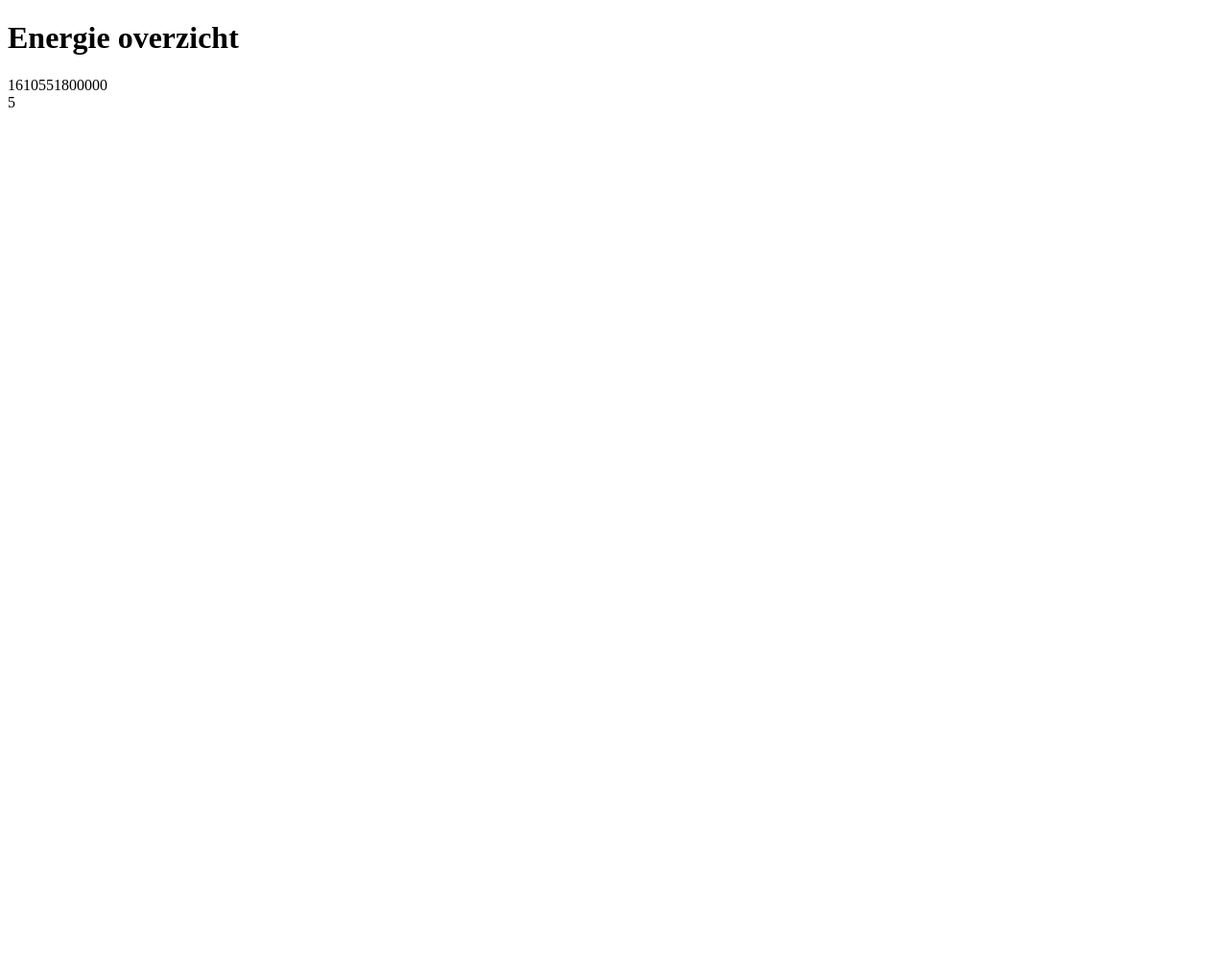
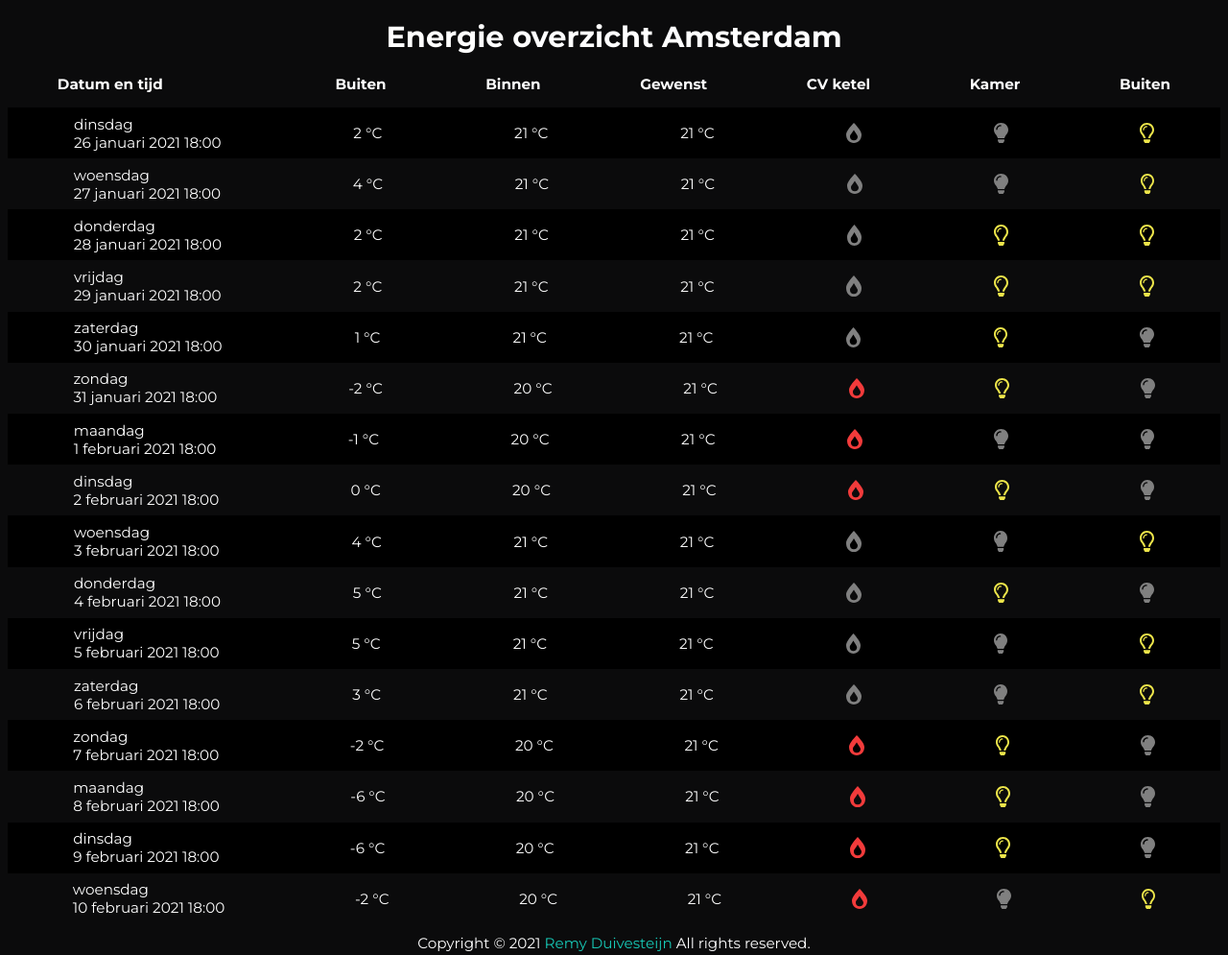
Before and after one commit to Remy2072/Frontend, a plain HTML site: page opdracht-1/index.html in a window 1280 px wide. Shown: the whole page at 96% size. Before the commit the page ends 800 px from the top, so only its background shows below. Drawn offline with Linux system fonts and the light colour scheme.

Commit message:
opdracht-1 af

```diff
--- /dev/null
+++ b/opdracht-1/assets/scripts/data.js
@@ -0,0 +1,130 @@
+const energieData = [
+  {
+    tijd: Date.parse("26 Jan 2021 18:00"),
+    tempBuiten: 2,
+    tempBinnen: 21,
+    tempGewenst: 21,
+    lichtKamer: false,
+    lichtBuiten: true,
+  },
+  {
+    tijd: Date.parse("27 Jan 2021 18:00"),
+    tempBuiten: 4,
+    tempBinnen: 21,
+    tempGewenst: 21,
+    lichtKamer: false,
+    lichtBuiten: true,
+  },
+  {
+    tijd: Date.parse("28 Jan 2021 18:00"),
+    tempBuiten: 2,
+    tempBinnen: 21,
+    tempGewenst: 21,
+    lichtKamer: true,
+    lichtBuiten: true,
+  },
+  {
+    tijd: Date.parse("29 Jan 2021 18:00"),
+    tempBuiten: 2,
+    tempBinnen: 21,
+    tempGewenst: 21,
+    lichtKamer: true,
+    lichtBuiten: true,
+  },
+  {
+    tijd: Date.parse("30 Jan 2021 18:00"),
+    tempBuiten: 1,
+    tempBinnen: 21,
+    tempGewenst: 21,
+    lichtKamer: true,
+    lichtBuiten: false,
+  },
+  {
+    tijd: Date.parse("31 Jan 2021 18:00"),
+    tempBuiten: -2,
+    tempBinnen: 20,
+    tempGewenst: 21,
+    lichtKamer: true,
+    lichtBuiten: false,
+  },
+  {
+    tijd: Date.parse("1 Feb 2021 18:00"),
+    tempBuiten: -1,
+    tempBinnen: 20,
+    tempGewenst: 21,
+    lichtKamer: false,
+    lichtBuiten: false,
+  },
+  {
+    tijd: Date.parse("2 Feb 2021 18:00"),
+    tempBuiten: 0,
+    tempBinnen: 20,
+    tempGewenst: 21,
+    lichtKamer: true,
+    lichtBuiten: false,
+  },
+  {
+    tijd: Date.parse("3 Feb 2021 18:00"),
+    tempBuiten: 4,
+    tempBinnen: 21,
+    tempGewenst: 21,
+    lichtKamer: false,
+    lichtBuiten: true,
+  },
+  {
+    tijd: Date.parse("4 Feb 2021 18:00"),
+    tempBuiten: 5,
+    tempBinnen: 21,
+    tempGewenst: 21,
+    lichtKamer: true,
+    lichtBuiten: false,
+  },
+  {
+    tijd: Date.parse("5 Feb 2021 18:00"),
+    tempBuiten: 5,
+    tempBinnen: 21,
+    tempGewenst: 21,
+    lichtKamer: false,
+    lichtBuiten: true,
+  },
+  {
+    tijd: Date.parse("6 Feb 2021 18:00"),
+    tempBuiten: 3,
+    tempBinnen: 21,
+    tempGewenst: 21,
+    lichtKamer: false,
+    lichtBuiten: true,
+  },
+  {
+    tijd: Date.parse("7 Feb 2021 18:00"),
+    tempBuiten: -2,
+    tempBinnen: 20,
+    tempGewenst: 21,
+    lichtKamer: true,
+    lichtBuiten: false,
+  },
+  {
+    tijd: Date.parse("8 Feb 2021 18:00"),
+    tempBuiten: -6,
+    tempBinnen: 20,
+    tempGewenst: 21,
+    lichtKamer: true,
+    lichtBuiten: false,
+  },
+  {
+    tijd: Date.parse("9 Feb 2021 18:00"),
+    tempBuiten: -6,
+    tempBinnen: 20,
+    tempGewenst: 21,
+    lichtKamer: true,
+    lichtBuiten: false,
+  },
+  {
+    tijd: Date.parse("10 Feb 2021 18:00"),
+    tempBuiten: -2,
+    tempBinnen: 20,
+    tempGewenst: 21,
+    lichtKamer: false,
+    lichtBuiten: true,
+  },
+];
--- /dev/null
+++ b/opdracht-1/assets/scripts/main.js
@@ -0,0 +1,129 @@
+const uitvoer = document.getElementById("uitvoer");
+let dataObject;
+
+const weekNaam = (num) => {
+  switch (num) {
+    case 0:
+      return "zondag";
+      break;
+    case 1:
+      return "maandag";
+      break;
+    case 2:
+      return "dinsdag";
+      break;
+    case 3:
+      return "woensdag";
+      break;
+    case 4:
+      return "donderdag";
+      break;
+    case 5:
+      return "vrijdag";
+      break;
+    case 6:
+      return "zaterdag";
+      break;
+    default:
+      return num;
+  }
+};
+
+const maandNaam = (num) => {
+  switch (num) {
+    case 0:
+      return "januari";
+      break;
+    case 1:
+      return "februari";
+      break;
+    case 2:
+      return "maart";
+      break;
+    case 3:
+      return "april";
+      break;
+    case 4:
+      return "mei";
+      break;
+    case 5:
+      return "juni";
+      break;
+    case 6:
+      return "july";
+      break;
+    case 7:
+      return "augustus";
+      break;
+    case 8:
+      return "september";
+      break;
+    case 9:
+      return "oktober";
+      break;
+    case 10:
+      return "november";
+      break;
+    case 11:
+      return "december ";
+      break;
+    default:
+      return num;
+  }
+};
+
+const maakDatum = (num) => {
+  let datum = new Date(num);
+
+  let dagWeek = datum.getDay();
+  let dagMaand = datum.getDate();
+  let maand = datum.getMonth();
+  let jaar = datum.getFullYear();
+  let uren = datum.getHours();
+  if (uren < 10) {
+    uren = "0" + uren;
+  }
+
+  let minuten = datum.getMinutes();
+  if (minuten < 10) {
+    minuten = "0" + minuten;
+  }
+
+  return `${weekNaam(dagWeek)} <br>
+    ${dagMaand} ${maandNaam(maand)} ${jaar} ${uren}:${minuten}`;
+};
+
+const uitvoeren = () => {
+  let html = "";
+  dataObject.forEach((obj) => {
+    html += `<div class="rij">`;
+    html += `<div>${maakDatum(obj.tijd)}</div>`;
+    html += `<div>${obj.tempBuiten} &deg;C</div>`;
+    html += `<div>${obj.tempBinnen} &deg;C</div>`;
+    html += `<div>${obj.tempGewenst} &deg;C</div>`;
+    if (obj.tempGewenst > obj.tempBinnen) {
+      html += `<div> <img class="icons" src="icons/vlam.svg" alt="CV Aan"> </div>`;
+    } else {
+      html += `<div> <img class="icons" src="icons/vlamUIt.svg" alt="CV Uit"> </div>`;
+    }
+
+    obj.lichtKamer
+      ? (html += `<div> <img class="icons" src="icons/lampAan.svg" alt="Lamp Aan"> </div>`)
+      : (html += `<div> <img class="icons" src="icons/lampUIt.svg" alt="Lamp Uit"> </div>`);
+    obj.lichtBuiten
+      ? (html += `<div> <img class="icons" src="icons/lampAan.svg" alt="Lamp Aan"> </div>`)
+      : (html += `<div> <img class="icons" src="icons/lampUIt.svg" alt="Lamp Uit"> </div>`);
+    html += "</div>";
+  });
+
+  uitvoer.innerHTML = html;
+};
+
+const starten = () => {
+  dataObject = energieData;
+  uitvoeren();
+};
+
+document.addEventListener("DOMContentLoaded", () => {
+  starten();
+});
--- /dev/null
+++ b/opdracht-1/assets/styles/style.css
@@ -0,0 +1,53 @@
+@import url("https://fonts.googleapis.com/css2?family=Montserrat:wght@200;300;400;500;600;700;900&display=swap");
+
+body {
+  font-family: "Montserrat", sans-serif;
+  background-color: #0b0b0c;
+  color: white;
+  color: white;
+  font-size: 95%;
+}
+
+#titel {
+  display: flex;
+  justify-content: space-around;
+}
+
+.icons {
+  height: 1.4em;
+}
+
+.rij {
+  display: flex;
+  justify-content: space-around;
+}
+
+.rij:nth-child(odd) {
+  background-color: black;
+}
+
+.rij > div {
+  padding: 0.5em 1em;
+  display: flex;
+  align-items: center;
+}
+
+#uitvoerKop {
+  display: flex;
+  font-weight: 700;
+  justify-content: space-around;
+  padding-bottom: 1em;
+}
+
+.tijd {
+  margin-right: 5em;
+}
+
+#naam {
+  text-align: center;
+  margin-top: -15px;
+}
+
+#Remy {
+  color: #17c9b7;
+}
--- a/opdracht-1/dataUitvoer.js
+++ /dev/null
@@ -1,18 +0,0 @@
-const uitvoer = document.getElementById('uitvoer');
-let dataObject;
-
-
-const uitvoeren = () => {
-    // deze functie voert de data uit in de div met de ID uitvoer
-    uitvoer.innerHTML = `<div>${dataObject[0].tijd}</div>`;
-    uitvoer.innerHTML += `<div>${dataObject[1].tempBuiten}</div>`;
-}
-
-const starten = () => {
-    // de data array in onze dataObject stoppen
-    dataObject = energieData;
-    // data uitvoeren
-    uitvoeren();
-}
-
-document.addEventListener('DOMContentLoaded', starten)
--- a/opdracht-1/huisData.js
+++ /dev/null
@@ -1,125 +0,0 @@
-// Een JS-object dat alle energie-data van het huis bevat
-
-const energieData = [
-    {
-        tijd: Date.parse('13 Jan 2021 15:30'),
-        tempBuiten: 5,
-        tempBinnen: 19,
-        tempGewenst: 19,
-        lichtKamer: false,
-        lichtBuiten: false
-    },
-    {
-        tijd: Date.parse('13 Jan 2021 15:40'),
-        tempBuiten: 5,
-        tempBinnen: 19,
-        tempGewenst: 19,
-        lichtKamer: false,
-        lichtBuiten: false
-    }, {
-        tijd: Date.parse('13 Jan 2021 15:50'),
-        tempBuiten: 5,
-        tempBinnen: 18,
-        tempGewenst: 19,
-        lichtKamer: false,
-        lichtBuiten: false
-    }, {
-        tijd: Date.parse('13 Jan 2021 16:00'),
-        tempBuiten: 5,
-        tempBinnen: 18,
-        tempGewenst: 19,
-        lichtKamer: false,
-        lichtBuiten: false
-    }, {
-        tijd: Date.parse('13 Jan 2021 16:10'),
-        tempBuiten: 5,
-        tempBinnen: 19,
-        tempGewenst: 19,
-        lichtKamer: false,
-        lichtBuiten: false
-    },  {
-        tijd: Date.parse('13 Jan 2021 16:20'),
-        tempBuiten: 4,
-        tempBinnen: 19,
-        tempGewenst: 19,
-        lichtKamer: false,
-        lichtBuiten: false
-    }, {
-        tijd: Date.parse('13 Jan 2021 16:30'),
-        tempBuiten: 4,
-        tempBinnen: 18,
-        tempGewenst: 19,
-        lichtKamer: false,
-        lichtBuiten: false
-    }, {
-        tijd: Date.parse('13 Jan 2021 16:40'),
-        tempBuiten: 4,
-        tempBinnen: 18,
-        tempGewenst: 19,
-        lichtKamer: false,
-        lichtBuiten: true
-    }, {
-        tijd: Date.parse('13 Jan 2021 16:50'),
-        tempBuiten: 4,
-        tempBinnen: 18,
-        tempGewenst: 19,
-        lichtKamer: true,
-        lichtBuiten: true
-    }, {
-        tijd: Date.parse('13 Jan 2021 17:00'),
-        tempBuiten: 4,
-        tempBinnen: 19,
-        tempGewenst: 19,
-        lichtKamer: true,
-        lichtBuiten: false
-    }, {
-        tijd: Date.parse('13 Jan 2021 17:10'),
-        tempBuiten: 3,
-        tempBinnen: 19,
-        tempGewenst: 19,
-        lichtKamer: true,
-        lichtBuiten: false
-    }, {
-        tijd: Date.parse('13 Jan 2021 17:10'),
-        tempBuiten: 3,
-        tempBinnen: 18,
-        tempGewenst: 19,
-        lichtKamer: true,
-        lichtBuiten: false
-    }, {
-        tijd: Date.parse('13 Jan 2021 17:20'),
-        tempBuiten: 3,
-        tempBinnen: 18,
-        tempGewenst: 19,
-        lichtKamer: true,
-        lichtBuiten: false
-    }, {
-        tijd: Date.parse('13 Jan 2021 17:30'),
-        tempBuiten: 3,
-        tempBinnen: 19,
-        tempGewenst: 19,
-        lichtKamer: true,
-        lichtBuiten: false
-    }, {
-        tijd: Date.parse('10 Februari 2021 12:30'),
-        tempBuiten: -3,
-        tempBinnen: 21,
-        tempGewenst: 20,
-        lichtKamer: true,
-        lichtBuiten: false,
-    }, {
-        tijd: Date.parse('10 Februari 2021 12:40'),
-        tempBuiten: -4,
-        tempBinnen: 20,
-        tempGewenst: 21,
-        lichtKamer: false,
-        lichtBuiten: false,
-    }, {
-        tijd: Date.parse('10 Februari 2021 12:50'),
-        tempBuiten: -5,
-        tempBinnen: 20,
-        tempGewenst: 21,
-        lichtKamer: false,
-        lichtBuiten: false,
-    }
-    ]
--- a/opdracht-1/index.html
+++ b/opdracht-1/index.html
@@ -1,15 +1,28 @@
 <!DOCTYPE html>
-<html lang="en">
-<head>
-    <meta charset="UTF-8">
-    <meta http-equiv="X-UA-Compatible" content="IE=edge">
-    <meta name="author" content="Remy Duivesteijn">
-    <title>Object properties uitlezen</title>
-</head>
-<body>
-    <h1>Energie overzicht</h1>
-    <div id="uitvoer">Het script werkt nog niet</div>
-    <script src="huisData.js"></script>
-    <script src="dataUitvoer.js"></script>
-</body>
+<html>
+  <head>
+    <meta charset="utf-8" />
+    <meta http-equiv="X-UA-Compatible" content="IE=edge" />
+    <title>Ecosy</title>
+    <meta name="description" content="" />
+    <meta name="viewport" content="width=device-width, initial-scale=1" />
+    <link rel="stylesheet" href="assets/styles/style.css" />
+    <script src="assets/scripts/data.js" defer></script>
+    <script src="assets/scripts/main.js" defer></script>
+  </head>
+  <body>
+    <h1 id="titel">Energie overzicht Amsterdam</h1>
+    <div id="uitvoerKop">
+      <div class="tijd">Datum en tijd</div>
+      <div>Buiten</div>
+      <div>Binnen</div>
+      <div>Gewenst</div>
+      <div>CV ketel</div>
+      <div>Kamer</div>
+      <div>Buiten</div>
+    </div>
+    <div id="uitvoer">script werkt nog niet</div>
+    <img class="icons" />
+    <p id="naam">Copyright © 2021 <span id="Remy">Remy Duivesteijn</span>  All rights reserved.</p>
+  </body>
 </html>
```
Also changed, not shown: opdracht-1/icons/lampAan.svg (added), opdracht-1/icons/lampUIt.svg (added), opdracht-1/icons/vlam.svg (added), opdracht-1/icons/vlamUIt.svg (added), 5 other files.
